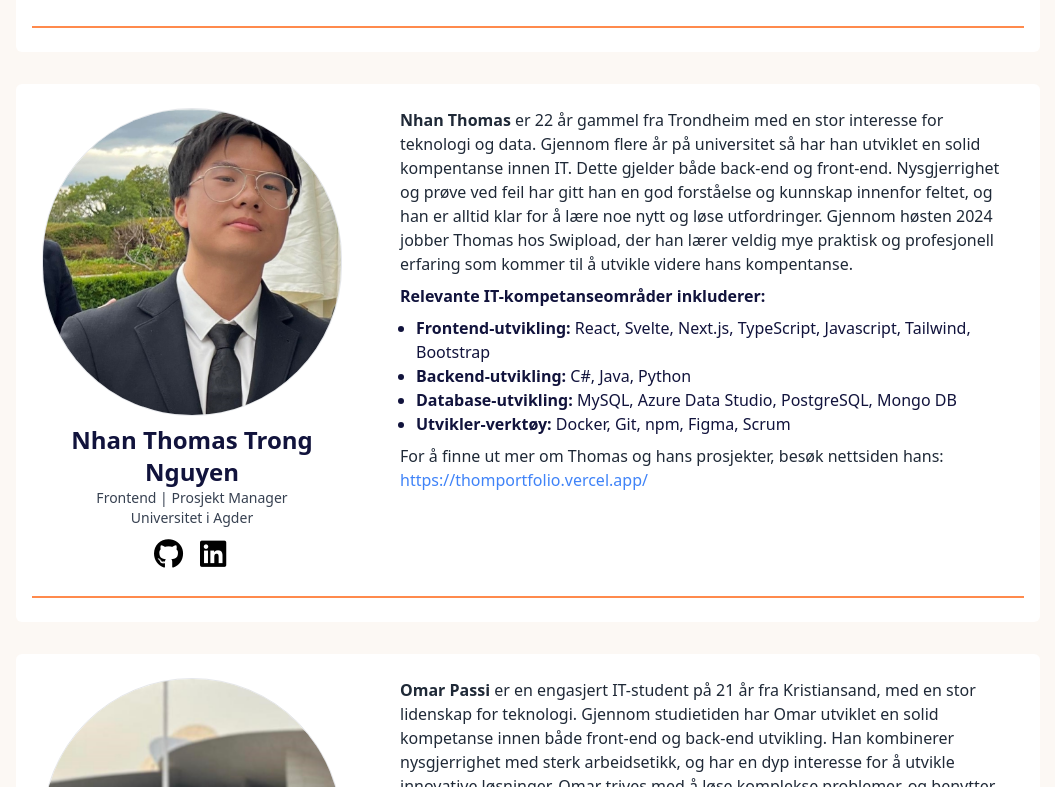
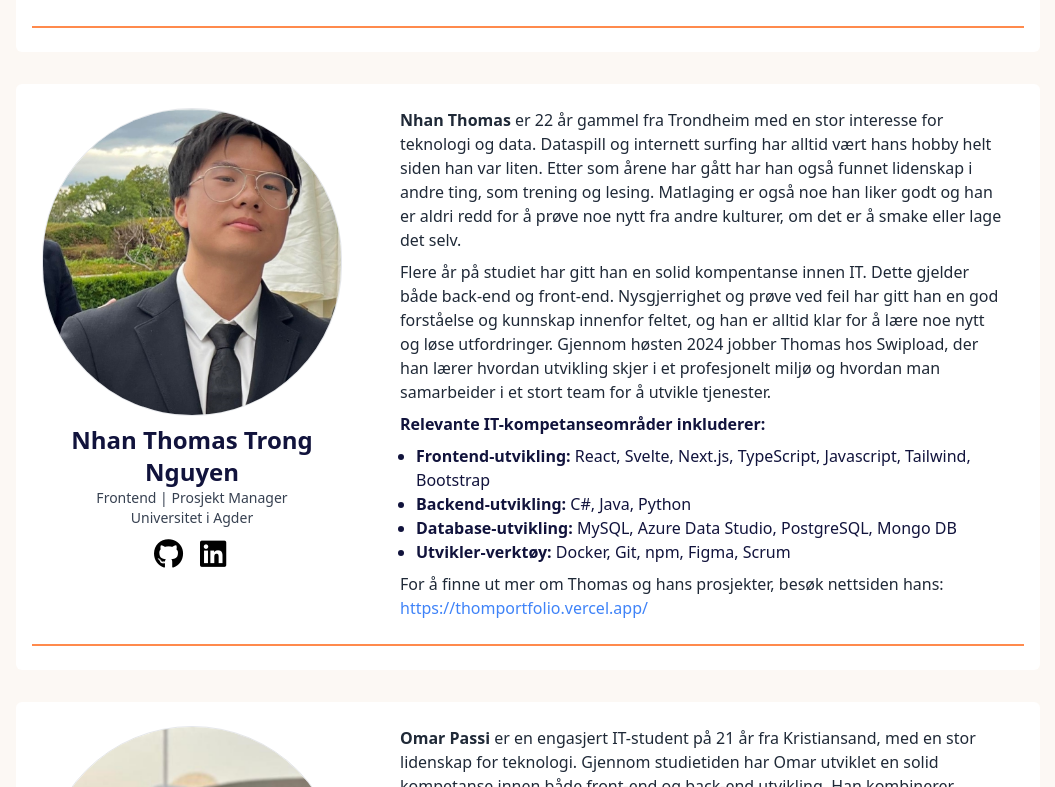
Before and after one commit to thevithach/Gruppe-1-IS-310, a React (Vite) app: page / in a window 1280 px wide. Shown: the part 1533-2320 px from the top of the page, without its empty margins (112-1167 px from the left). Built offline with nearby package versions, Linux system fonts and the light colour scheme; a web font is replaced by a local one.

Commit message:
redigert Thomas kort

```diff
--- a/src/components/About/About.tsx
+++ b/src/components/About/About.tsx
@@ -35,7 +35,8 @@ const About = () => {
         githubUrl="https://github.com/NThomTNg"
         linkedinUrl="https://www.linkedin.com/in/nhan-thomas-nguyen-024860253/"
         imageUrl={ThomasBilde}
-        description=" er 22 år gammel fra Trondheim med en stor interesse for teknologi og data. Gjennom flere år på universitet så har han utviklet en solid kompentanse innen IT. Dette gjelder både back-end og front-end. Nysgjerrighet og prøve ved feil har gitt han en god forståelse og kunnskap innenfor feltet, og han er alltid klar for å lære noe nytt og løse utfordringer. Gjennom høsten 2024 jobber Thomas hos Swipload, der han lærer veldig mye praktisk og profesjonell erfaring som kommer til å utvikle videre hans kompentanse."
+        description=" er 22 år gammel fra Trondheim med en stor interesse for teknologi og data. Dataspill og internett surfing har alltid vært hans hobby helt siden han var liten. Etter som årene har gått har han også funnet lidenskap i andre ting, som trening og lesing. Matlaging er også noe han liker godt og han er aldri redd for å prøve noe nytt fra andre kulturer, om det er å smake eller lage det selv."
+        descriptionSecondParagraph="Flere år på studiet har gitt han en solid kompentanse innen IT. Dette gjelder både back-end og front-end. Nysgjerrighet og prøve ved feil har gitt han en god forståelse og kunnskap innenfor feltet, og han er alltid klar for å lære noe nytt og løse utfordringer. Gjennom høsten 2024 jobber Thomas hos Swipload, der han lærer hvordan utvikling skjer i et profesjonelt miljø og hvordan man samarbeider i et stort team for å utvikle tjenester."
         skills={{
           frontend: [
             "React",
@@ -129,7 +130,7 @@ const About = () => {
       <ProfileCard
         name="Viktor Johan Kalhovd"
         nameBold="Viktor Johan Kalhovd"
-        title="Backend | UX/UI Design"
+        title="Frontend | UX/UI Design"
         university="Universitet i Agder"
         githubUrl="https://github.com/ViktorJGK"
         linkedinUrl="https://www.linkedin.com/in/viktor-johan-glenne-kalhovd-4a0a14323/"
```
